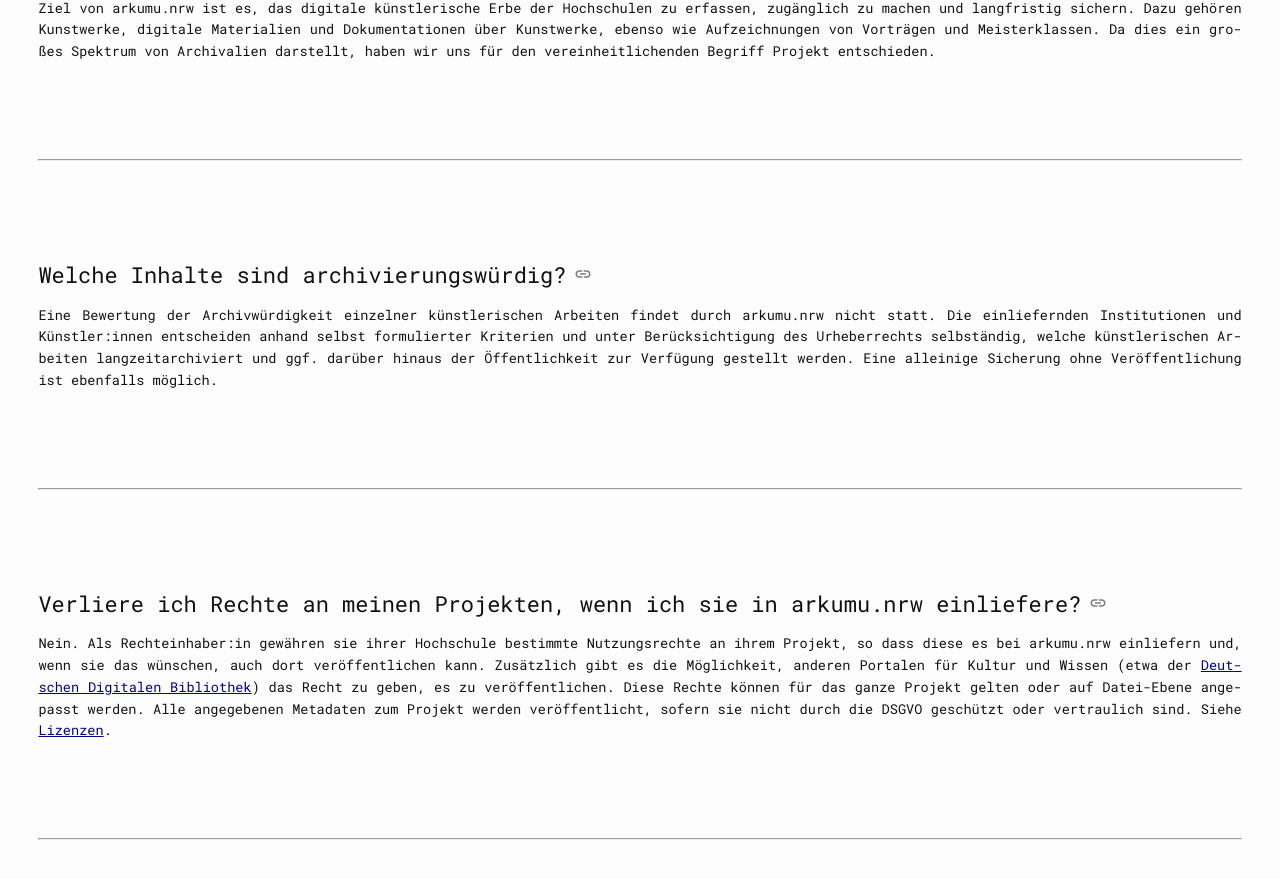
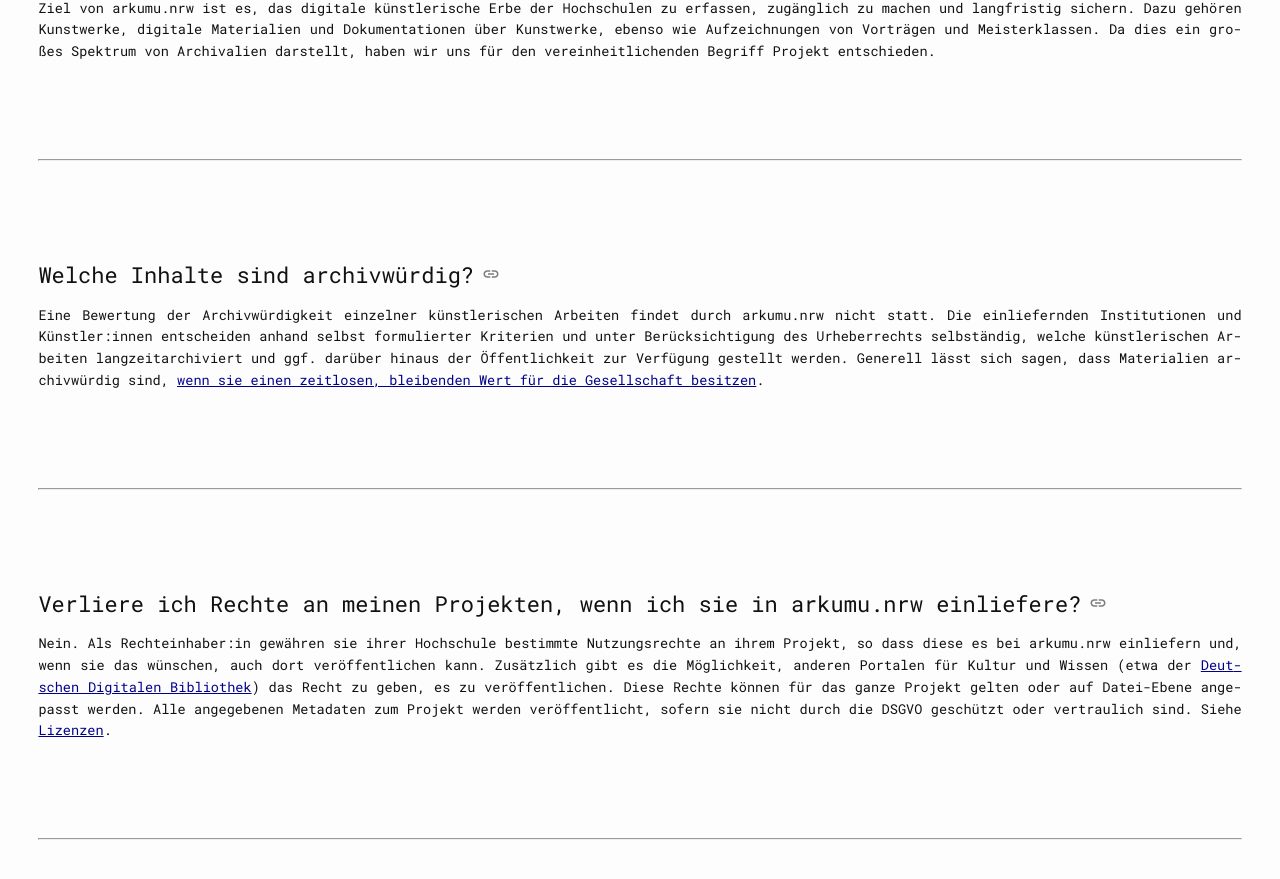
Before and after one commit to arkumu/arkumu.github.io, a Jekyll site: the page built from ressourcen/FAQ.markdown, in a window 1280 px wide and 900 px high, scrolled down 2406 px. Shown: the top 879 px of the window. Built offline with Jekyll 4.4.1, drawn with Linux system fonts in a browser that asks for light colours; a script that is not in the unit is left out; some of the changed text lies outside the part shown.

Commit message:
Update FAQ.markdown

```diff
--- a/ressourcen/FAQ.markdown
+++ b/ressourcen/FAQ.markdown
@@ -46,9 +46,10 @@ Ziel von arkumu.nrw ist es, das digitale künstlerische Erbe der Hochschulen zu
 
 ----
 
-### Welche Inhalte sind archivierungswürdig?
+### Welche Inhalte sind archivwürdig?
 
-Eine Bewertung der Archivwürdigkeit einzelner künstlerischen Arbeiten findet durch arkumu.nrw nicht statt. Die einliefernden Institutionen und Künstler:innen entscheiden anhand selbst formulierter Kriterien und unter Berücksichtigung des Urheberrechts selbständig, welche künstlerischen Arbeiten langzeitarchiviert und ggf. darüber hinaus der Öffentlichkeit zur Verfügung gestellt werden. Eine alleinige Sicherung ohne Veröffentlichung ist ebenfalls möglich.
+Eine Bewertung der Archivwürdigkeit einzelner künstlerischen Arbeiten findet durch arkumu.nrw nicht statt. Die einliefernden Institutionen und Künstler:innen entscheiden anhand selbst formulierter Kriterien und unter Berücksichtigung des Urheberrechts selbständig, welche künstlerischen Arbeiten langzeitarchiviert und ggf. darüber hinaus der Öffentlichkeit zur Verfügung gestellt werden. Generell lässt sich sagen, dass Materialien archivwürdig sind,
+[wenn sie einen zeitlosen, bleibenden Wert für die Gesellschaft besitzen](https://doi.org/10.5281/zenodo.15014805).
 
 ----
 
```
